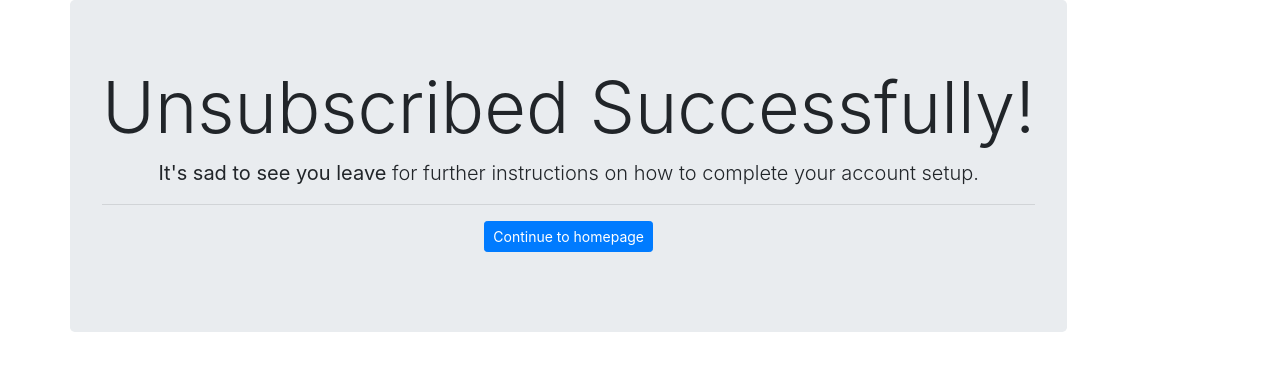
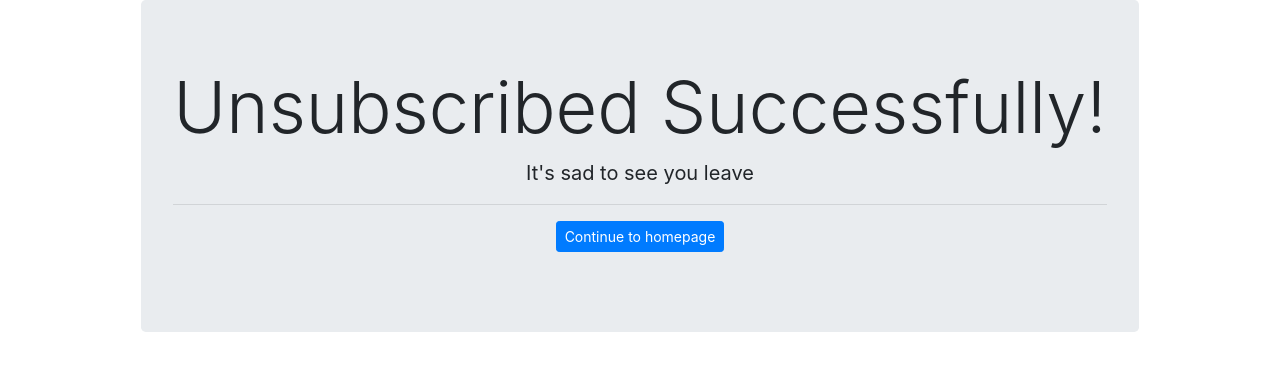
Before and after one commit to Deer5000/graze, a Django app: page /unsubscribe/5 in a window 1280 px wide. Shown: the top 371 px of the page. Run offline with Django 3.2, Linux system fonts and the light colour scheme; data comes from the database, SQL or seed files in the repository; some libraries are stand-ins or nearby versions.

Commit message:
unsubscribe

```diff
--- a/homeowner/templates/email/welcome.html
+++ b/homeowner/templates/email/welcome.html
@@ -31,7 +31,7 @@
 				<v:fill type="tile" src="https://jamesmeyerphoto.com/wp-content/uploads/2017/09/Additional-1953-Night-Pasture-10.jpg" color="#223748" origin="0.5, 0" position="0.5,0"></v:fill>
 			</v:background>
 		<![endif]-->
-        <table class="es-wrapper" width="100%" cellspacing="0" cellpadding="0" background="https://jamesmeyerphoto.com/wp-content/uploads/2017/09/Additional-1953-Night-Pasture-10.jpg" style="background-position: center top;">
+        <table class="es-wrapper" width="100%" cellspacing="0" cellpadding="0" background="https://cdn.shortpixel.ai/client/q_glossy,ret_img,w_2000/https://lushlawncaregallatin.com/wp-content/uploads/2018/06/cropped-8c68d46d2ac0e4e2689298db13dc9a5f-8.jpg" style="background-position: center top;">
             <tbody>
                 <tr>
                     <td class="esd-email-paddings" valign="top" style="padding:5px;">
--- a/homeowner/templates/homeowner/thankyou.html
+++ b/homeowner/templates/homeowner/thankyou.html
@@ -2,7 +2,7 @@
 
 {% block content %}
     <div class="container">
-        <div class="row">
+        <div class="row justify-content-center">
             <div class="jumbotron text-center">
                 <h1 class="display-3">Thank You! {{name}}</h1>
                 <p class="lead"><strong>Please check your email {{email}} </strong> for further instructions on how to complete your account setup.</p>
--- a/homeowner/templates/homeowner/unsubscribe.html
+++ b/homeowner/templates/homeowner/unsubscribe.html
@@ -2,10 +2,10 @@
 
 {% block content %}
     <div class="container">
-        <div class="row">
+        <div class="row justify-content-center">
             <div class="jumbotron text-center">
                 <h1 class="display-3">Unsubscribed Successfully!</h1>
-                <p class="lead"><strong>It's sad to see you leave</strong> for further instructions on how to complete your account setup.</p>
+                <p class="lead"><strong>It's sad to see you leave</strong></p>
                 <hr>
                 <p class="lead">
                   <a class="btn btn-primary btn-sm" href="{% url 'homeowner:home' %}" role="button">Continue to homepage</a>
```
